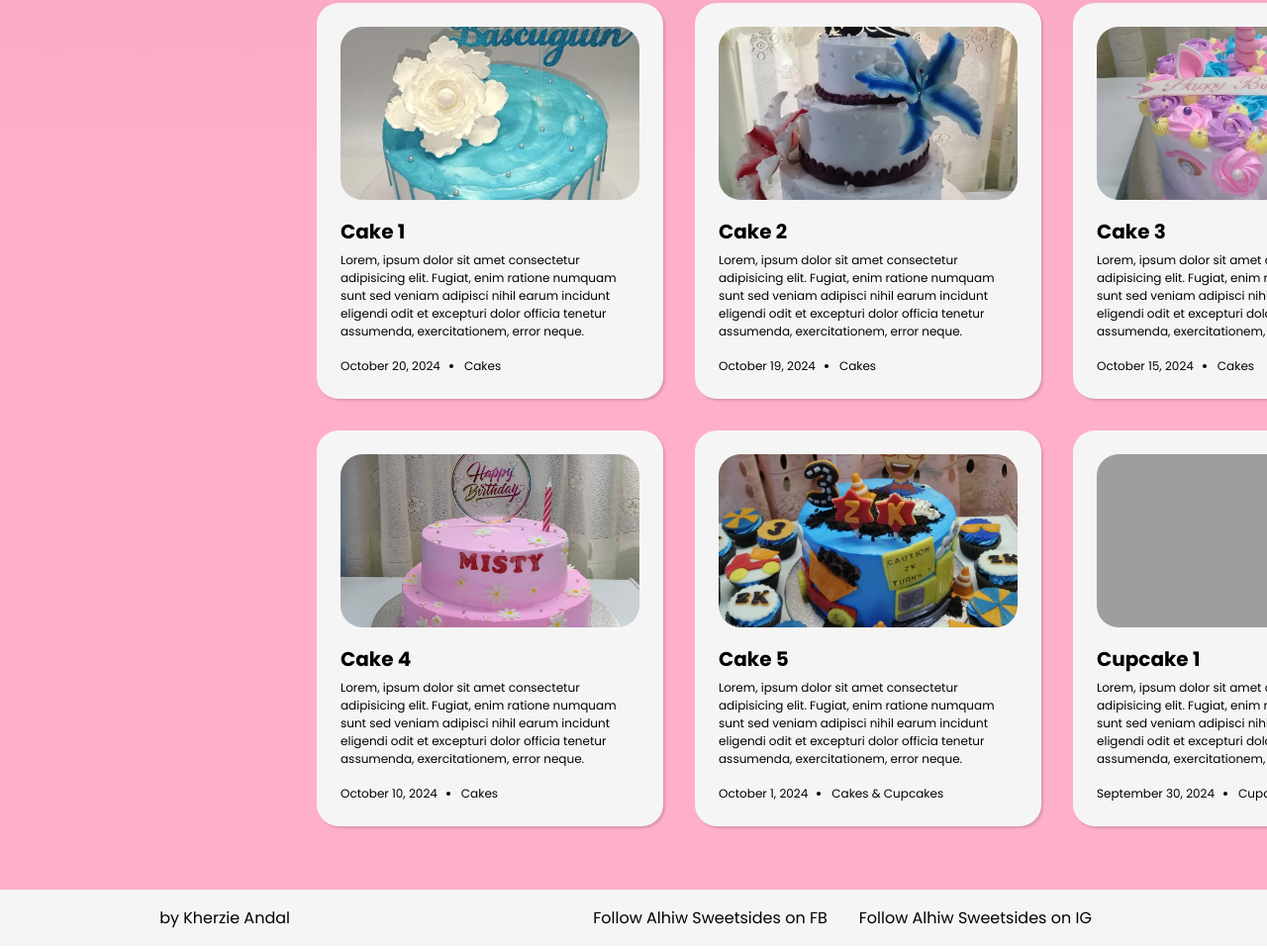
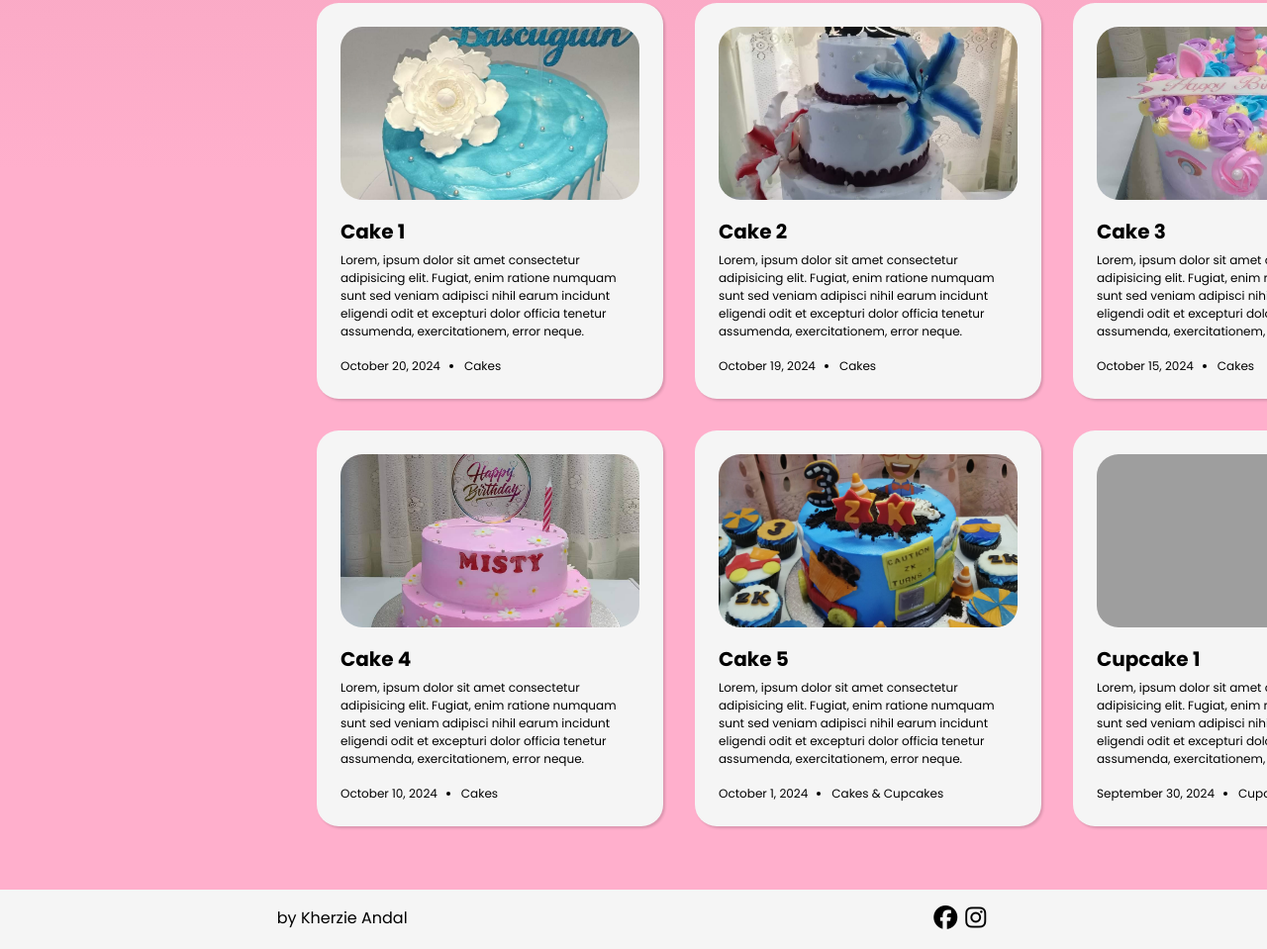
Before and after one commit to kherzieandal/static_webpages, a plain HTML site: page index.html in a window 1280 px wide. Shown: the part 614-1573 px from the top of the page at 99% size. Drawn offline with Linux system fonts and the light colour scheme; grey boxes are pictures that could not be loaded; a web font is replaced by a local one.

Commit message:
Added Icons in footer for social media links

```diff
--- a/index.html
+++ b/index.html
@@ -5,6 +5,7 @@
     <meta name="viewport" content="width=device-width, initial-scale=1.0">
     <title>Alhiw Sweetsides</title>
     <link rel="stylesheet" href="styles.css">
+    <link rel="stylesheet" href="https://cdnjs.cloudflare.com/ajax/libs/font-awesome/6.6.0/css/all.min.css" integrity="sha512-Kc323vGBEqzTmouAECnVceyQqyqdsSiqLQISBL29aUW4U/M7pSPA/gEUZQqv1cwx4OnYxTxve5UMg5GT6L4JJg==" crossorigin="anonymous" referrerpolicy="no-referrer" />
 </head>
 <body>
     <nav>
@@ -116,8 +117,8 @@
     <footer>
         <a href="https://kherzieandal.github.io" target="_blank">by Kherzie Andal</a>
         <div class="social_media">
-            <p>Follow Alhiw Sweetsides on FB</p>
-            <p>Follow Alhiw Sweetsides on IG</p>
+            <a href="https://www.facebook.com/AlhiwSweets/" target="_blank"><i class="fa-brands fa-facebook"></i></a>
+            <a href="https://www.instagram.com/alhiwsweets/" target="_blank"><i class="fa-brands fa-instagram"></i></a>
         </div>
     </footer>
 </body>
--- a/styles.css
+++ b/styles.css
@@ -148,9 +148,12 @@ footer .social_media{
     display: flex;
 }
 
-footer .social_media p{
-    display: flex;
-    margin: 0 1em;
+footer .social_media a{
+    margin: 0 0.25em;
+}
+
+.fa-brands{
+    font-size: x-large;
 }
 
 footer a{
```
